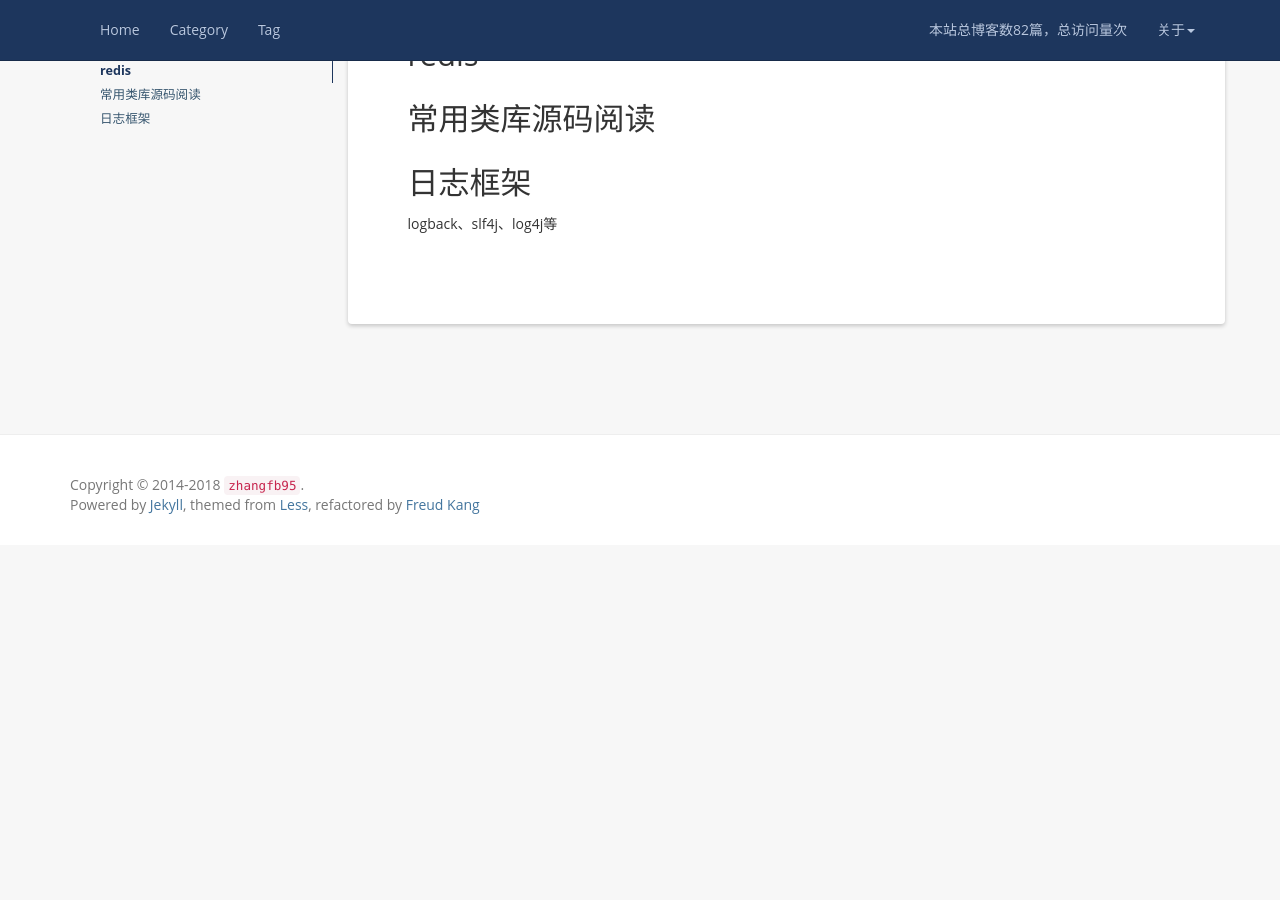
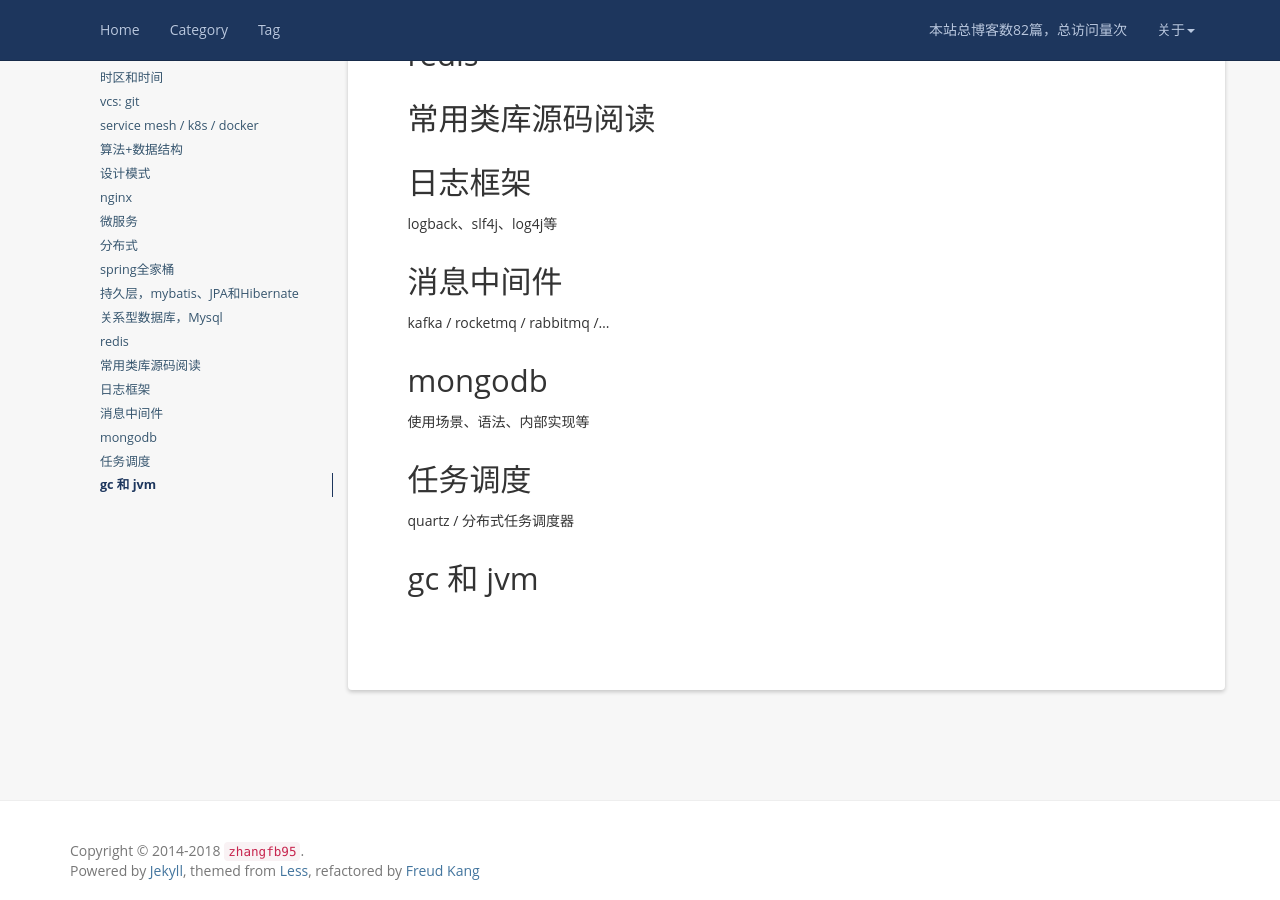
Before and after one commit to zhangfb95/zhangfb95.github.io.bak, a Jekyll site: the page built from plan.md, in a window 1280 px wide and 900 px high, scrolled down 1925 px. Built offline with Jekyll 4.4.1, drawn with Linux system fonts in a browser that asks for light colours; nearby versions of some CDN libraries; a script that is not in the unit is left out; comment, search, counter and statistics services are not loaded; before the commit the page ends 2470 px from its top, so only the background shows below that.

Commit message:
修改我的计划，增加额外的知识点

```diff
--- a/plan.md
+++ b/plan.md
@@ -75,3 +75,17 @@ permalink: /plan/
 ## 日志框架
 
 logback、slf4j、log4j等
+
+## 消息中间件
+
+kafka / rocketmq / rabbitmq /...
+
+## mongodb
+
+使用场景、语法、内部实现等
+
+## 任务调度
+
+quartz / 分布式任务调度器
+
+## gc 和 jvm
```
